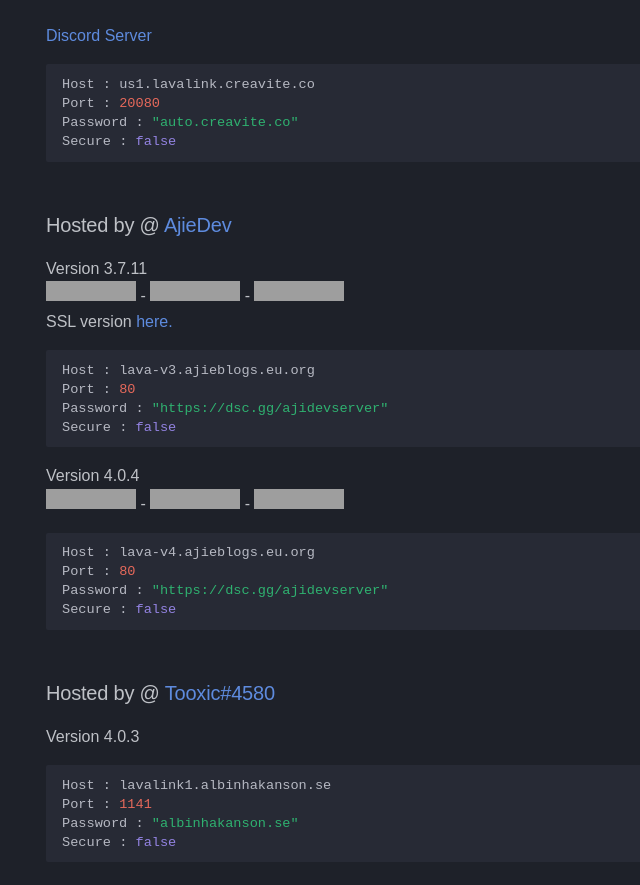
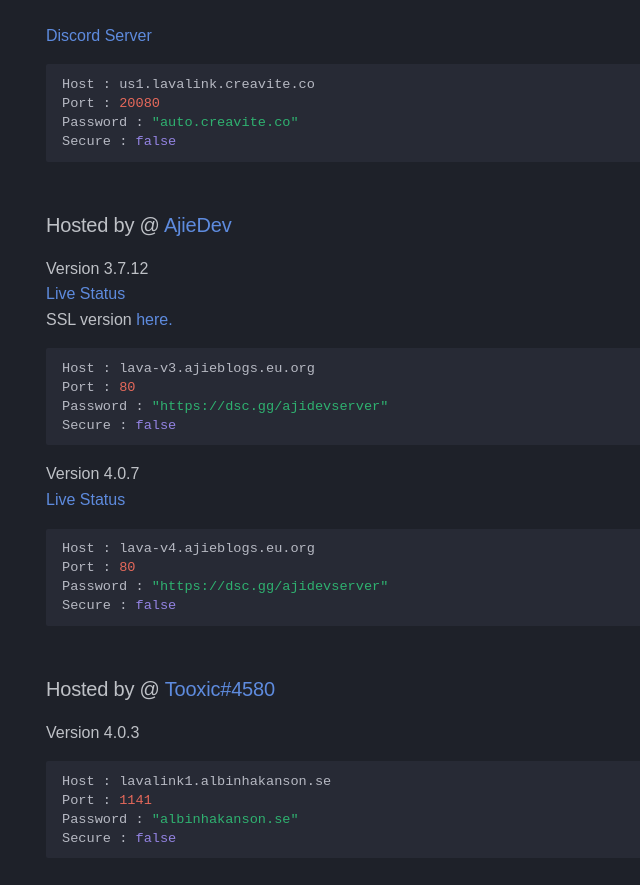
Before and after one commit to DarrenOfficial/lavalink-list, an MkDocs documentation site: the page built from docs/NoSSL/lavalink-without-ssl.md, in a window 1280 px wide and 900 px high, scrolled down 1746 px. Shown: the top 885 px of the window, without its empty margins (0-640 px from the left). Built offline with MkDocs 1.6.1 and Material for MkDocs 9.7.7, drawn with Linux system fonts in a browser that asks for light colours; some web fonts are replaced; comment, search, counter and statistics services are not loaded; a style sheet for code colours, icons or effects is not loaded; grey boxes are pictures that could not be loaded.

Commit message:
Update lavalink-without-ssl.md

````diff
--- a/docs/NoSSL/lavalink-without-ssl.md
+++ b/docs/NoSSL/lavalink-without-ssl.md
@@ -84,8 +84,8 @@ Secure : false
 ```
 
 ### Hosted by @ [AjieDev](https://github.com/AjieDev)
-Version 3.7.11 <br />
-![Stat](https://uptime-is.darrennathanael.com/api/badge/35/status) - ![Up](https://uptime-is.darrennathanael.com/api/badge/35/uptime/12?labelSuffix=+hour) - ![AVGP](https://uptime-is.darrennathanael.com/api/badge/35/ping/12?labelSuffix=+hour)<br />
+Version 3.7.12 <br />
+[Live Status](https://lava-stat.ajieblogs.eu.org/)<br />
 SSL version [here.](https://lavalink.darrennathanael.com/SSL/lavalink-with-ssl/#hosted-by-ajiedev) <br />
 ```bash
 Host : lava-v3.ajieblogs.eu.org
@@ -93,8 +93,8 @@ Port : 80
 Password : "https://dsc.gg/ajidevserver"
 Secure : false
 ```
-Version 4.0.4 <br />
-![Stat](https://uptime-is.darrennathanael.com/api/badge/51/status) - ![Up](https://uptime-is.darrennathanael.com/api/badge/51/uptime/12?labelSuffix=+hour) - ![AVGP](https://uptime-is.darrennathanael.com/api/badge/51/ping/12?labelSuffix=+hour) <br />
+Version 4.0.7 <br />
+[Live Status](https://lava-stat.ajieblogs.eu.org/) <br />
 ```bash
 Host : lava-v4.ajieblogs.eu.org
 Port : 80
````
